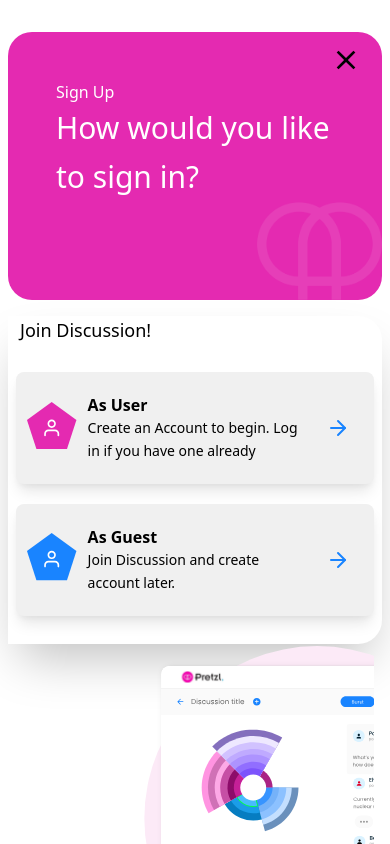
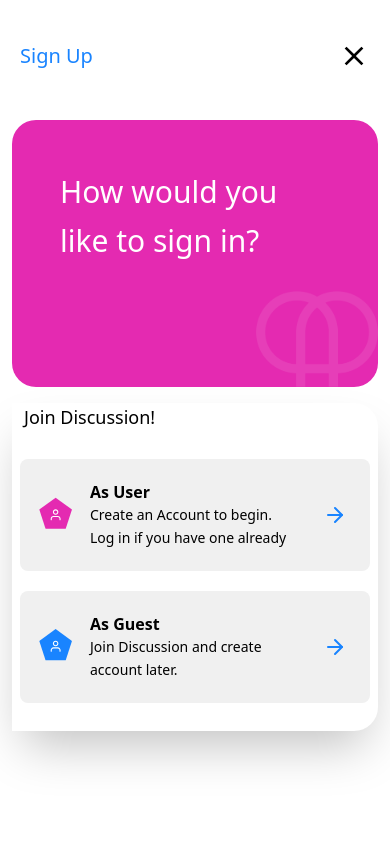
Before and after one commit to The-olajumoke/Pretzl, a React (Create React App) app: page /log-in in a window 390 px wide. Both pictures are taken after a click on the button "Sign Up". Shown: the top 844 px of the page. Built offline with nearby package versions, Linux system fonts and the light colour scheme.

Commit message:
Responsive Modal Edit

```diff
--- a/src/components/SignInCont.js
+++ b/src/components/SignInCont.js
@@ -1,13 +1,27 @@
 import React from "react";
 import img from "../Exports/Group 1364.png";
+import { MdClose } from "react-icons/md";
 
-function SignInCont({ children, title, largeText, extraText }) {
+function SignInCont({ children, title, largeText, extraText,showModal, setShowModal }) {
   return (
-    <div style={{height:"100vh"}} className="bg-white sm:bg-opacity-80 pt-8 sm:pt-2 p-2 w-full h-full bottom-0 left-0 top-0 fixed flex flex-col justify-center items-center">
-      <div  className=" content relative  border-white h-full sm:h-4/5  text-white flex flex-col sm:grid gap-0 sm:grid-cols-5">
-        <div className=" w-full bg-primary rounded-3xl mb-4 sm:mb-0 sm:rounded-l-3xl sm:rounded-none col-span-2 p-5  relative flex flex-col  items-center h-2/6 sm:h-auto">
+    <div
+      style={{ height: "100vh" }}
+      className=" bg-white sm:bg-opacity-80 pt-8 sm:pt-2 p-3 w-full h-full bottom-0 left-0 top-0 fixed flex flex-col justify-center items-center z-50"
+    >
+      <div className=" content relative  border-white h-full sm:h-4/5  text-white flex flex-col sm:grid gap-0 sm:grid-cols-5">
+        <div className="sm:hidden flex  text-secondary h-auto items-center justify-between mb-10 text-xl p-2  ">
+          <h1>{title}</h1>
+          <MdClose
+            onClick={() => setShowModal((prev) => !prev)}
+            className=" text-black cursor-pointer  h-8 w-8"
+          />
+        </div>
+
+        <div className=" w-full bg-primary rounded-3xl mb-4 sm:mb-0 sm:rounded-l-3xl sm:rounded-none col-span-2 p-5  relative flex flex-col  items-center    h-1/3 sm:h-auto">
           <div className=" h-3/4  flex flex-col justify-between p-7">
-            <h4 className="text-base sm:text-md sm:text-xl">{title}</h4>
+            <h4 className="hidden sm:flex text-base sm:text-md sm:text-xl">
+              {title}
+            </h4>
             <h1 className=" text-3xl sm:text-6xl font-medium leading-relaxed">
               {largeText}
             </h1>
--- a/src/components/SignUp/ChooseBtn.js
+++ b/src/components/SignUp/ChooseBtn.js
@@ -8,10 +8,10 @@ function ChooseBtn({ onClick, src, mode, text }) {
     <div
       onClick={onClick}
       id="user"
-      className="my-5 bg-inputField rounded-lg grid grid-cols-5 items-center cursor-pointer  text-black h-28 shadow-lg hover:bg-secondary"
+      className="my-5 bg-inputField rounded-lg grid grid-cols-5 items-center cursor-pointer  text-black h-28  hover:bg-secondary"
     >
       <div className="  flex justify-center">
-        <img src={src} alt="" className=" " />
+        <img src={src} alt="" className="w-1/2 sm:w-auto " />
       </div>
       <div className="  col-span-3">
         <h3 className=" font-black">{mode}</h3>
--- a/src/pages/ChooseUser.js
+++ b/src/pages/ChooseUser.js
@@ -25,9 +25,10 @@ export const ChooseUser = ({ showModal, setShowModal }) => {
         >
           {
             <div className="flex flex-col justify-around bg-white col-span-3 w-full   rounded-r-3xl  shadow-2xl p-0 sm:p-20">
+
               <MdClose
                 onClick={() => setShowModal((prev) => !prev)}
-                className="text-black absolute right-5 top-3 ms:right-10 ms:top-10 cursor-pointer  h-8 w-8"
+                className="hidden sm:flex text-black absolute right-5 top-3 sm:right-10 sm:top-10 cursor-pointer  h-8 w-8"
               />
               <h3 className=" font-normal sm:font-semibold text-black text-lg pl-3 sm:text-3xl">
                 Join Discussion!
--- a/src/pages/LogIn.js
+++ b/src/pages/LogIn.js
@@ -19,7 +19,7 @@ const LogIn = ({ showModal, setShowModal }) => {
           <div className=" my-5 sm:my-0  flex flex-col justify-around bg-white col-span-3 w-full  rounded-r-3xl  shadow-2xl p-0 sm:p-20">
             <MdClose
               onClick={() => setShowModal((prev) => !prev)}
-              className="text-black absolute right-5 top-3 ms:right-10 ms:top-10 cursor-pointer  h-8 w-8"
+              className="hidden sm:flex text-black absolute right-5 top-3 ms:right-10 ms:top-10 cursor-pointer  h-8 w-8"
             />
 
             <div className="border h-auto p-2">
@@ -37,9 +37,8 @@ const LogIn = ({ showModal, setShowModal }) => {
                 name="username"
               />
               {/* button */}
-              <button className="mt-20 bg-button w-full  p-3 rounded-full text-gray  text-lg flex justify-center px-10 items-center hover:bg-secondary hover:text-white">
+              <button className="mt-10 sm:mt-20 bg-button w-full  p-3 rounded-full text-gray  text-lg flex justify-center px-10 items-center hover:bg-secondary hover:text-white">
                 Log In
-
               </button>
             </div>
           </div>
--- a/src/pages/SignUp.js
+++ b/src/pages/SignUp.js
@@ -18,7 +18,7 @@ export const SignUp = ({ showModal, setShowModal }) => {
           <div className="border flex flex-col justify-around  col-span-3 w-full border-secondary rounded-none sm:rounded-r-3xl  shadow-2xl  sm:p-20">
             <MdClose
               onClick={() => setShowModal((prev) => !prev)}
-              className="text-black absolute right-5 top-3 ms:right-10 ms:top-10 cursor-pointer  h-8 w-8"
+              className=" text-black absolute right-5 top-3 sm:right-10 sm:top-10 cursor-pointer  h-8 w-8"
             />
             <h3 className="font-semibold text-black text-sm sm:text-3xl">
               Join Discussion!
```
